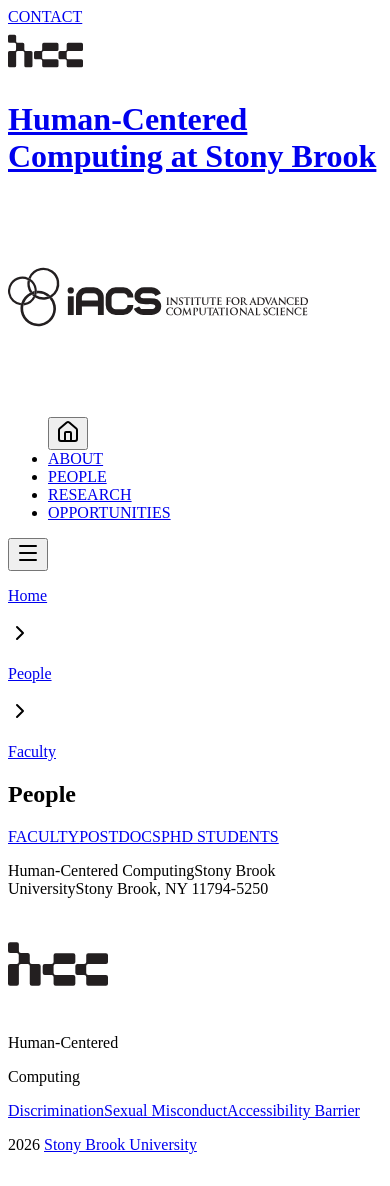
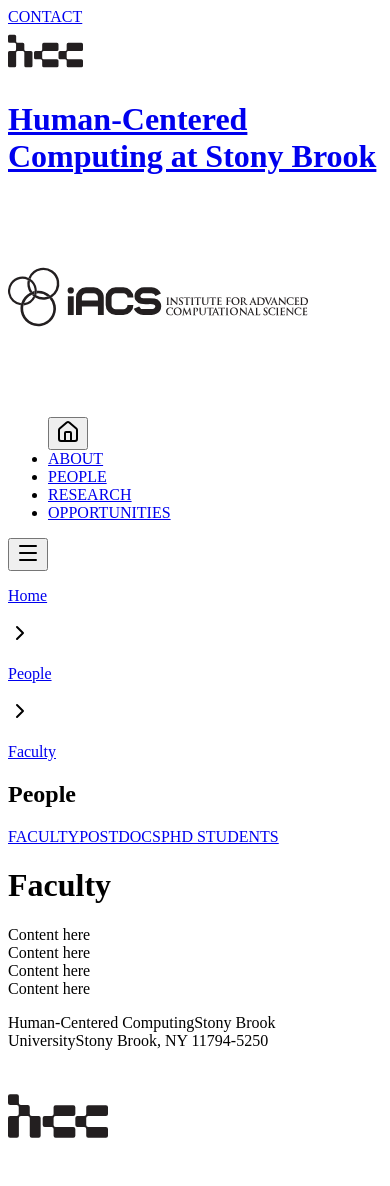
Before and after one commit to afkdiann/hcc-website, a Next.js app: page /FacultyPage in a window 390 px wide. Shown: the top 1186 px of the page. Built offline with nearby package versions, Linux system fonts and the light colour scheme.

Commit message:
added card components to people pages

```diff
--- a/app/people/postdocs/page.tsx
+++ b/app/people/postdocs/page.tsx
@@ -2,7 +2,7 @@
 import PostDocsPage from "@/pages/PostDocsPage";
 
 export const metadata: Metadata = {
-  title: "Postdoc | Human-Centered Computing (HCC)",
+  title: "Postdocs | Human-Centered Computing (HCC)",
   description: "List of postdoc on the HCC team",
 };
 
--- /dev/null
+++ b/components/ProfileCard.tsx
@@ -0,0 +1,9 @@
+function ProfileCard() {
+  return (
+    <div className="p-0.5 rounded-lg bg-linear-to-br from-[#4361EE] to-[#B5179E] w-80 h-72 md:w-96 md:h-96">
+      <div className="bg-white rounded-lg h-full">Content here</div>
+    </div>
+  );
+}
+
+export default ProfileCard;
--- a/pages/FacultyPage.tsx
+++ b/pages/FacultyPage.tsx
@@ -3,7 +3,7 @@
 function FacultyPage() {
 
   return (
-    <PeoplePage currentSection="Faculty" people={[]}/>
+    <PeoplePage currentSection="Faculty" />
    );
 }
 
--- a/pages/PeoplePage.tsx
+++ b/pages/PeoplePage.tsx
@@ -9,20 +9,13 @@
 import Sidebar from "@/components/Sidebar";
 import { ChevronRight } from "lucide-react";
 import Link from "next/link";
-
-export interface Person {
-  name: string;
-  title: string;
-  department: string;
-  image: string;
-}
+import ProfileCard from "@/components/ProfileCard";
 
 interface PeoplePageProps {
   currentSection: string;
-  people: Person[];
 }
 
-function FacultyPage({ currentSection, people }: PeoplePageProps) {
+function FacultyPage({ currentSection }: PeoplePageProps) {
   const [isOpen, setIsOpen] = useState(false);
 
   return (
@@ -35,7 +28,7 @@
           {isOpen && <DropdownMenu onClose={() => setIsOpen(false)} />}
         </div>
       </header>
-      <main className="h-196">
+      <main className="pb-16">
         <div className="flex py-4 px-12 md:px-36 text-sm">
           <p className="hover:underline hover:underline-offset-2">
             <Link href="/">Home</Link>{" "}
@@ -51,10 +44,21 @@
             </Link>
           </p>
         </div>
-        <Sidebar
-          header="People"
-          sectionList={["FACULTY", "POSTDOCS", "PHD STUDENTS"]}
-        />
+        <div className="flex">
+          <Sidebar
+            header="People"
+            sectionList={["FACULTY", "POSTDOCS", "PHD STUDENTS"]}
+          />
+          <div className="w-2/3 mx-auto">
+            <h1 className="text-3xl font-extrabold mb-8 pt-8">{currentSection}</h1>
+            <div className="flex flex-wrap gap-8">
+              <ProfileCard />
+              <ProfileCard />
+              <ProfileCard />
+              <ProfileCard />
+            </div>
+          </div>
+        </div>
       </main>
       <footer>
         <Footer />
--- a/pages/PhdStudentsPage.tsx
+++ b/pages/PhdStudentsPage.tsx
@@ -3,7 +3,7 @@
 function PhdStudentsPage() {
 
   return (
-    <PeoplePage currentSection="Students" people={[]}/>
+    <PeoplePage currentSection="PHD Students" />
    );
 }
 
--- a/pages/PostDocsPage.tsx
+++ b/pages/PostDocsPage.tsx
@@ -3,7 +3,7 @@
 function PostDocsPage() {
 
   return (
-    <PeoplePage currentSection="Postdocs" people={[]}/>
+    <PeoplePage currentSection="Postdocs" />
    );
 }
 
```
